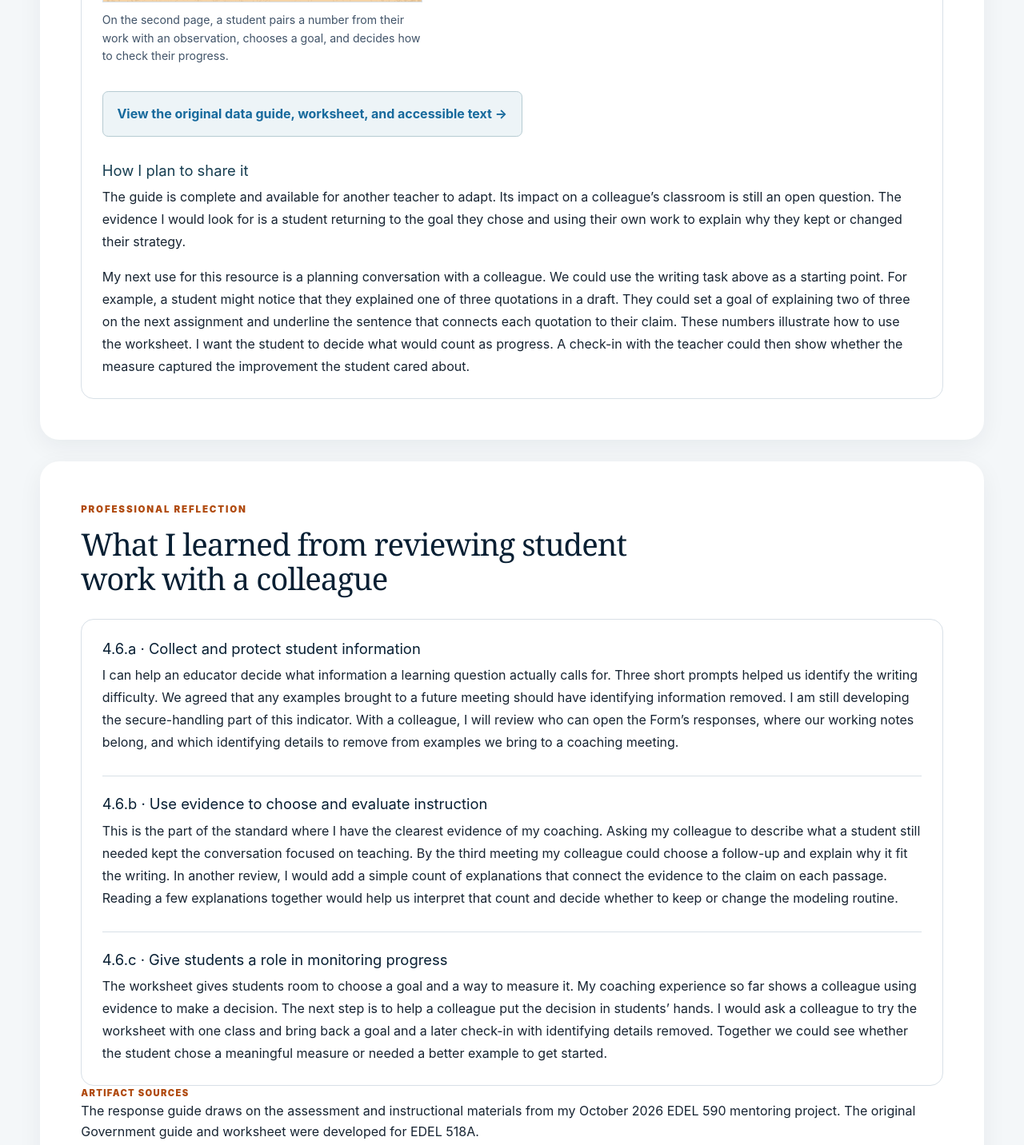
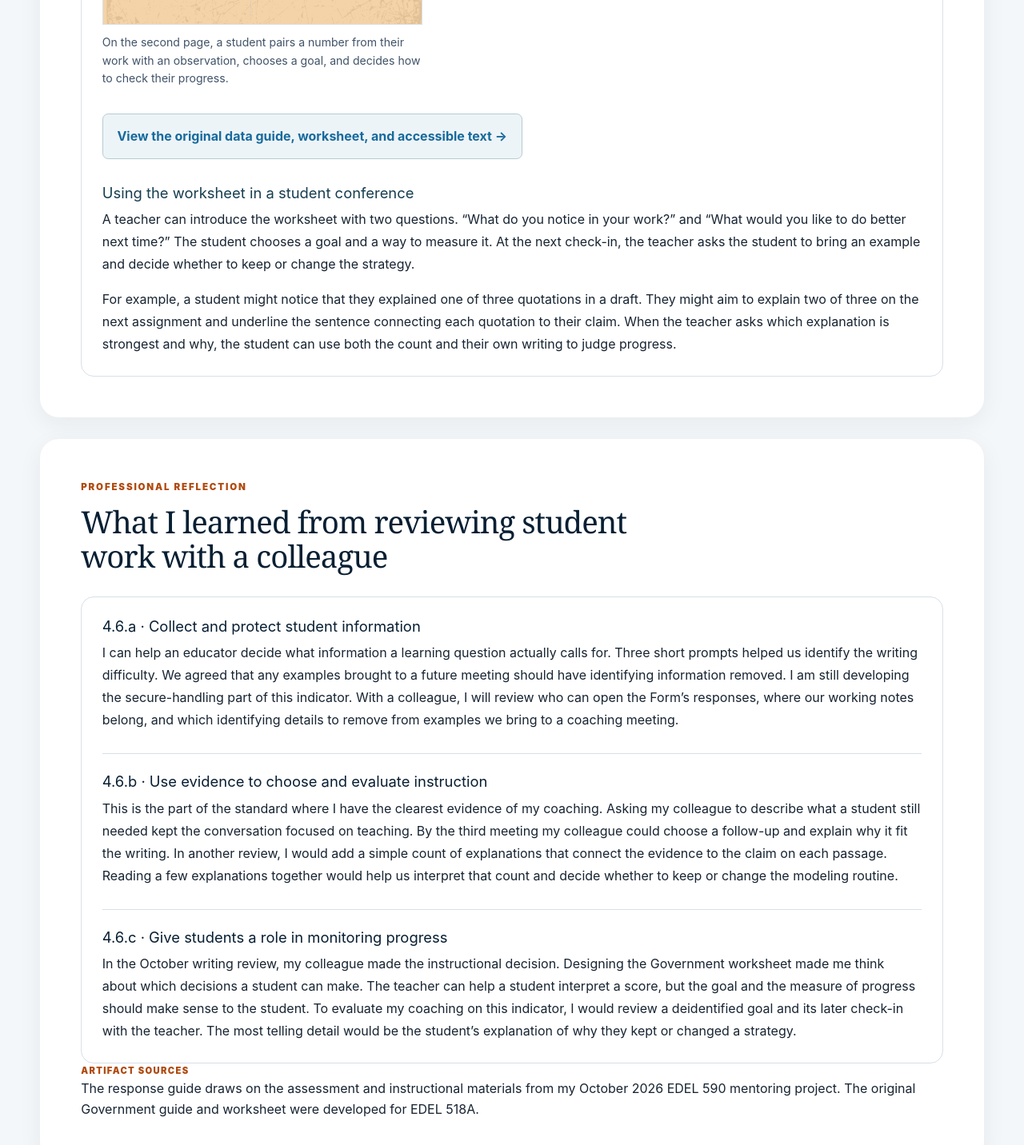
Before and after one commit to Trevor20456/trevor20456.github.io, a plain HTML site: page standards/4-6/index.html in a window 1280 px wide. Shown: the part 3323-4755 px from the top of the page at 80% size. Drawn offline with Linux system fonts and the light colour scheme.

Commit message:
Finalize coaching reflections, the PD evaluation, and worksheet guidance

```diff
--- a/standards/4-6/index.html
+++ b/standards/4-6/index.html
@@ -31,7 +31,7 @@
     <h3>How we used it</h3>
     <p>In our first October meeting, my colleague built the Form and we previewed it on a Chromebook. At our next meeting, we read the answers to the explanation prompt together. Several students had already picked useful evidence. Reteaching how to find a quotation would have missed their difficulty. We planned a model paragraph and a prompt students could use to revise. The feedback acknowledged the student’s choice of evidence and asked them to explain why that particular detail mattered.</p>
     <h3>What changed</h3>
-    <p>My colleague used the model and gave students time to revise. At our third meeting, they led the review of answers to a new passage. We observed clearer explanations, although some students still needed a prompt. My colleague used that observation to plan a small-group follow-up. We recorded the pattern in the writing without scoring the change or counting how many students improved.</p>
+    <p>My colleague used the model and gave students time to revise. At our third meeting, they led the review of answers to a new passage. We observed clearer explanations, although some students still needed a prompt. My colleague used that observation to plan a small-group follow-up. Students who still repeated the evidence received the explanation prompt and small-group support. Those who made the connection practiced with another text.</p>
   </div>
 </section>
 <section class="content-section" aria-labelledby="student-goals">
@@ -40,9 +40,9 @@
     <p>I created this two-page guide in January 2026 for EDEL 518A, with 12th-grade Government in mind. It introduces qualitative and quantitative evidence through a routine called <em>Notice–Ask–Act</em>. Students look for a pattern, ask what might explain it, and decide what to try.</p>
     <figure class="source-figure"><img src="/artifacts/edel-518a-data-project-page-2.jpg" alt="Goal-setting worksheet with spaces for a number, an observation, a personal goal, a strategy, a measure of success, and a check-in reflection" width="1020" height="1320" loading="lazy"><figcaption>On the second page, a student pairs a number from their work with an observation, chooses a goal, and decides how to check their progress.</figcaption></figure>
     <p class="portfolio-file-links"><a class="artifact-link" href="/artifacts/data-informed-goal-setting/">View the original data guide, worksheet, and accessible text <span aria-hidden="true">→</span></a></p>
-    <h3>How I plan to share it</h3>
-    <p>The guide is complete and available for another teacher to adapt. Its impact on a colleague’s classroom is still an open question. The evidence I would look for is a student returning to the goal they chose and using their own work to explain why they kept or changed their strategy.</p>
-    <p>My next use for this resource is a planning conversation with a colleague. We could use the writing task above as a starting point. For example, a student might notice that they explained one of three quotations in a draft. They could set a goal of explaining two of three on the next assignment and underline the sentence that connects each quotation to their claim. These numbers illustrate how to use the worksheet. I want the student to decide what would count as progress. A check-in with the teacher could then show whether the measure captured the improvement the student cared about.</p>
+    <h3>Using the worksheet in a student conference</h3>
+    <p>A teacher can introduce the worksheet with two questions. “What do you notice in your work?” and “What would you like to do better next time?” The student chooses a goal and a way to measure it. At the next check-in, the teacher asks the student to bring an example and decide whether to keep or change the strategy.</p>
+    <p>For example, a student might notice that they explained one of three quotations in a draft. They might aim to explain two of three on the next assignment and underline the sentence connecting each quotation to their claim. When the teacher asks which explanation is strongest and why, the student can use both the count and their own writing to judge progress.</p>
   </div>
 </section>
 <section class="content-section" aria-labelledby="reflection">
@@ -55,7 +55,7 @@
       <p>This is the part of the standard where I have the clearest evidence of my coaching. Asking my colleague to describe what a student still needed kept the conversation focused on teaching. By the third meeting my colleague could choose a follow-up and explain why it fit the writing. In another review, I would add a simple count of explanations that connect the evidence to the claim on each passage. Reading a few explanations together would help us interpret that count and decide whether to keep or change the modeling routine.</p>
     </article>
     <article><h3>4.6.c · Give students a role in monitoring progress</h3>
-      <p>The worksheet gives students room to choose a goal and a way to measure it. My coaching experience so far shows a colleague using evidence to make a decision. The next step is to help a colleague put the decision in students’ hands. I would ask a colleague to try the worksheet with one class and bring back a goal and a later check-in with identifying details removed. Together we could see whether the student chose a meaningful measure or needed a better example to get started.</p>
+      <p>In the October writing review, my colleague made the instructional decision. Designing the Government worksheet made me think about which decisions a student can make. The teacher can help a student interpret a score, but the goal and the measure of progress should make sense to the student. To evaluate my coaching on this indicator, I would review a deidentified goal and its later check-in with the teacher. The most telling detail would be the student’s explanation of why they kept or changed a strategy.</p>
     </article>
   </div>
   <p class="artifact-label">Artifact sources</p><p>The response guide draws on the assessment and instructional materials from my October 2026 EDEL 590 mentoring project. The original Government guide and worksheet were developed for EDEL 518A.</p>
```
Also changed, not shown: artifacts/data-informed-goal-setting/index.html (+1 -1 lines), standards/4-5/index.html (+4 -4 lines), 2 other files.
